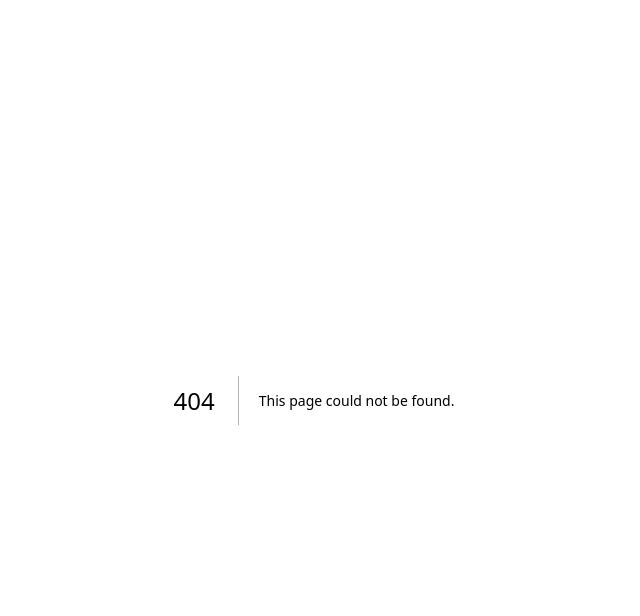
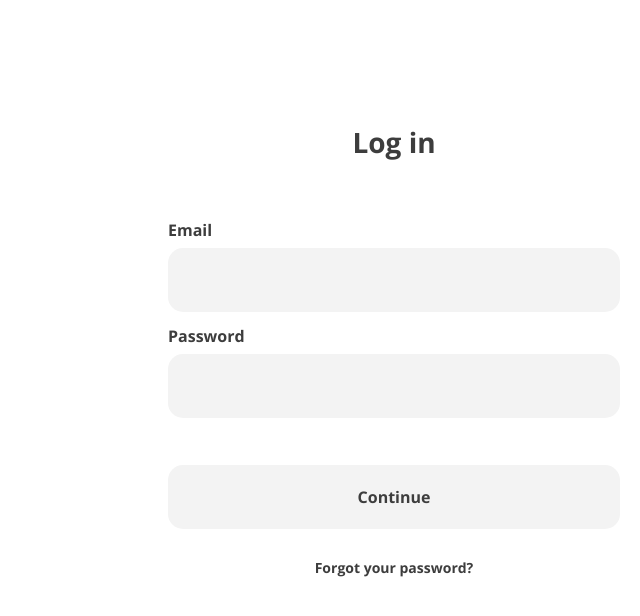
Before and after one commit to lllilyk/learn.node.com, a Next.js app: page /login in a window 1280 px wide. Before the commit this address had no page. Shown: the top 616 px of the page, without its empty margins (326-966 px from the left). Built offline with nearby package versions, Linux system fonts and the light colour scheme.

Commit message:
login route에 로그인 컴포넌트 생성 후 css 적용하기

```diff
--- /dev/null
+++ b/src/app/login/login.module.css
@@ -0,0 +1,123 @@
+@import url('https://fonts.googleapis.com/css2?family=Open+Sans:wght@700&display=swap');
+
+
+.loginContainer {
+    max-width: 1440px;
+    height: 976px;
+    background-color: #FFFFFF;
+}
+
+.pageTitle {
+    font-family: 'Open Sans', sans-serif;
+    font-size: 28px;
+    font-weight: 700;
+    line-height: 36px;
+    color: #3d3d3d;
+    text-align: center;
+    position: fixed;
+    top: 124px;
+    width: 1440px;
+    height: 36px;
+}
+
+.loginForm {
+    width: 946px;
+    margin-left: 494px;
+}
+
+.formEmailLabel {
+    font-family: 'Open Sans', sans-serif;
+    font-weight: 700;
+    font-size: 16px;
+    line-height: 36px;
+    position: fixed;
+    top:212px;
+    color:#3d3d3d;
+}
+
+.inputEmailField {
+    width: 452px;
+    height: 64px;
+    position: absolute;
+    top: 248px;
+    border-radius: 15px;
+    background-color: #f3f3f3;
+    color: #909090;
+}
+
+.inputEmailField::placeholder {
+    width: 104px;
+    height: 36px;
+    position: absolute;
+    top: 252px;
+    left: 537px;
+    font-family: 'Open Sans', sans-serif;
+    font-weight: 400;
+    font-size: 14px;
+    line-height: 36px;
+    color: #909090;
+}
+
+.formPasswordLabel {
+    font-family: 'Open Sans', sans-serif;
+    font-weight: 700;
+    font-size: 16px;
+    line-height: 36px;
+    position: fixed;
+    top: 318px;
+    color:#3d3d3d;
+}
+
+.inputPasswordField {
+    width: 452px;
+    height: 64px;
+    position: fixed;
+    top: 354px;
+    border-radius: 15px;
+    background-color: #f3f3f3;
+    color: #909090;
+}
+
+.inputPasswordField::placeholder {
+    width: 136px;
+    height: 36px;
+    position: fixed;
+    top: 368px;
+    left: 535px;
+    font-family: 'Open Sans', sans-serif;
+    font-weight: 400;
+    font-size: 14px;
+    line-height: 36px;
+    color: #909090;
+}
+
+.continueButton {
+    width: 452px;
+    height: 64px;
+    position: fixed;
+    top: 465px;
+    font-family: 'Open Sans', sans-serif;
+    color: #3d3d3d;
+    background-color: #f3f3f3;
+    border-radius: 15px;
+}
+
+.buttonText {
+    font-weight: 700;
+    font-size: 16px;
+    line-height: 36px;
+}
+
+.forgotPassword {
+    width: 1440px;
+    height: 36px;
+    position: fixed;
+    top: 550px;
+    font-family: 'Open Sans', sans-serif;
+    font-weight: 700;
+    font-size: 14px;
+    line-height: 36px;
+    text-align: center;
+    color: #3d3d3d;
+
+}
--- /dev/null
+++ b/src/app/login/page.tsx
@@ -0,0 +1,38 @@
+import React from 'react';
+import styles from './login.module.css';
+
+const Login = () => {
+    return (
+        <div className={styles.loginContainer}>
+            <p className={styles.pageTitle}>Log in</p>
+            <form className={styles.loginForm}>
+                <label className={styles.formEmailLabel} htmlFor="email">Email</label>
+                <div className={styles.inputEmailContainer}>
+                    <input className={styles.inputEmailField}
+                            type="text"
+                            id="email"
+                            name="email"
+                            placeholder="Type your email"
+                    />
+                </div>
+
+                <label className={styles.formPasswordLabel} htmlFor="password">Password</label>
+                <div className={styles.inputPasswordContainer}>
+                    <input className={styles.inputPasswordField}
+                            type="password"
+                            id="password"
+                            name="password"
+                            placeholder="Enter your password"
+                    />
+                </div>
+
+                <button className={styles.continueButton} type="submit">
+                    <span className={styles.buttonText}>Continue</span>
+                </button>
+            </form>
+            <p className={styles.forgotPassword}>Forgot your password?</p>
+        </div>
+    );
+}
+
+export default Login;
```
